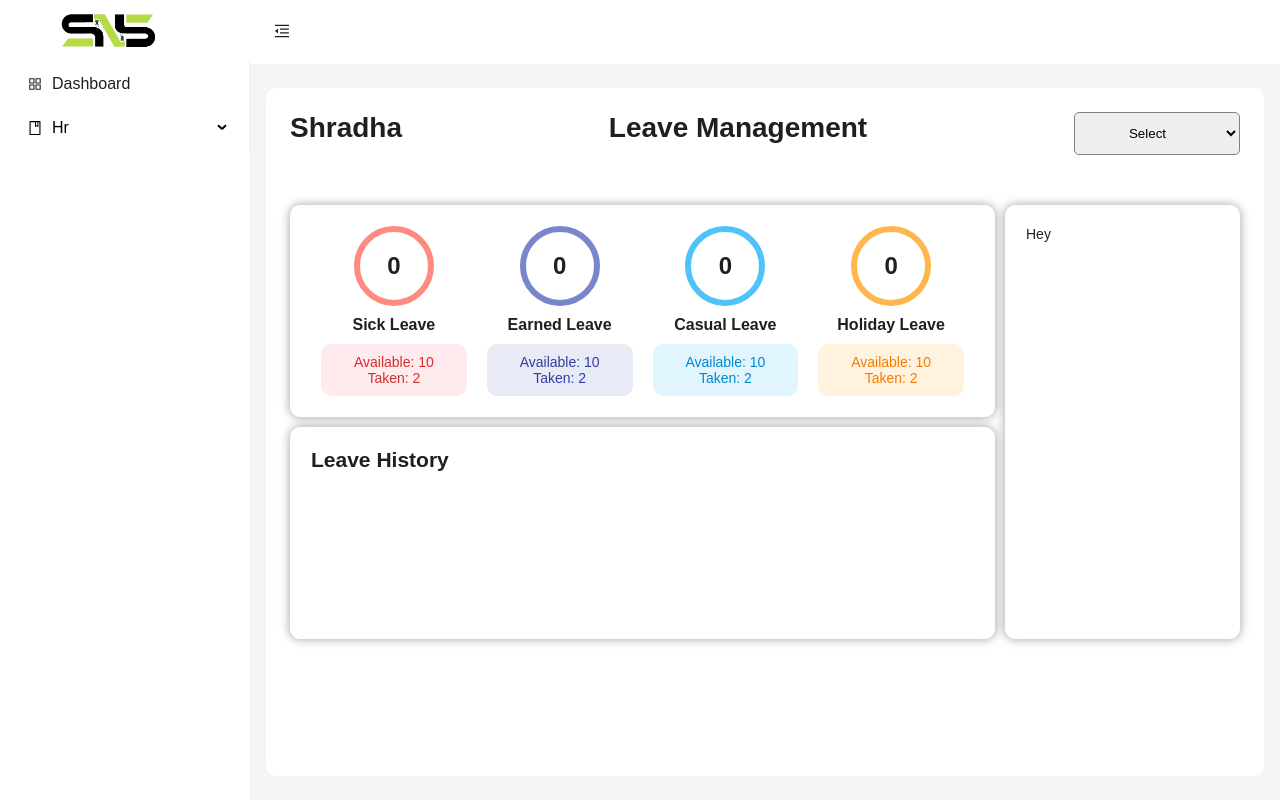
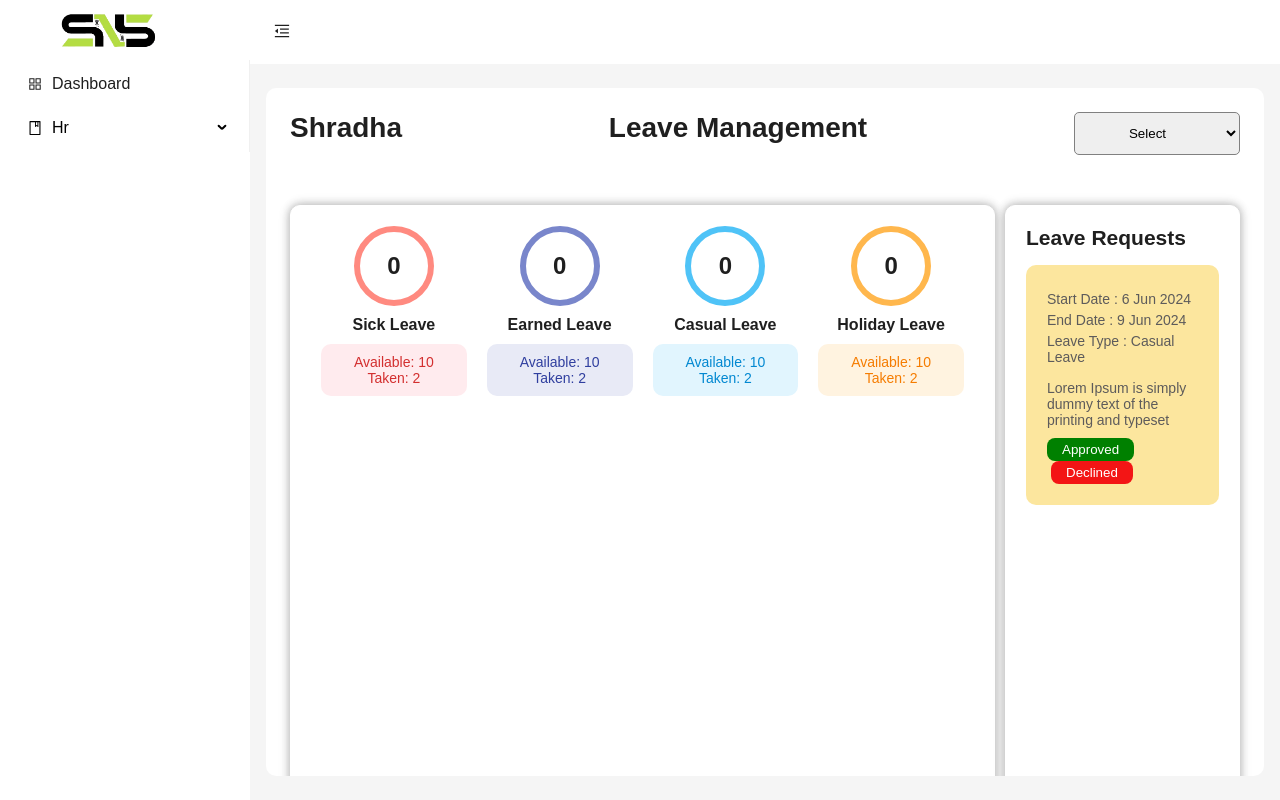
Before and after one commit to Osbeam/Employee-Management, a React (Create React App) app: page /hrpanel/leave-management in a window 1280 px wide. Built offline with nearby package versions, Linux system fonts and the light colour scheme.

Commit message:
Dept ,sub dept, desig updated

```diff
--- a/src/hr/pages/Leave_management.css
+++ b/src/hr/pages/Leave_management.css
@@ -162,9 +162,7 @@
                 4px 0 8px rgba(0, 0, 0, 0.1),
                 -4px 0 8px rgba(0, 0, 0, 0.1);
 }
-.inner-LH-container{
 
-}
 .LM-leave-Request-section{
     display: flex;
     padding: 20px;
@@ -175,3 +173,96 @@
                 4px 0 8px rgba(0, 0, 0, 0.1),
                 -4px 0 8px rgba(0, 0, 0, 0.1);
 }
+.LR-heading h1{
+    margin-bottom: 15px;
+   }
+
+   .LR-container{
+       background-color: white;
+       height: 100vh;
+       width: auto;
+   }
+   .LR-inner-card{
+       background-color: #FCE69E;
+       padding: 20px;
+       border: 1px solid transparent;
+       border-radius: 10px;
+   }
+   .LR-para{
+       color: #5D5B5B;
+       padding-top: 15px;
+       display: flex;
+   }
+   .LR-btn{
+       margin-top: 10px;
+   }
+   .LR-btn-approve{
+       padding: 4px 15px 4px 15px;
+       color: white;
+       background-color: green;
+       outline: none;
+       border: none;
+       margin-right: 4px;
+       border-radius: 8px;
+       cursor: pointer;
+   }
+
+   .LR-type-date p{
+       color: #5D5B5B;
+       padding-top: 5px;
+   }
+
+
+
+
+
+
+
+
+/*Leave Request section*/
+.rs-heading h1{
+ margin-bottom: 15px;
+}
+
+.rs-container{
+    background-color: white;
+    height: 100vh;
+    width: auto;
+}
+.rs-inner-card{
+    background-color: #FCE69E;
+    padding: 20px;
+    border: 1px solid transparent;
+    border-radius: 10px;
+}
+.rs-para{
+    color: #5D5B5B;
+    padding-top: 15px;
+}
+.rs-btn{
+    margin-top: 10px;
+}
+.rs-btn-approve{
+    padding: 4px 15px 4px 15px;
+    color: white;
+    background-color: green;
+    outline: none;
+    border: none;
+    margin-right: 4px;
+    border-radius: 8px;
+    cursor: pointer;
+}
+.rs-btn-decline{
+    padding: 4px 15px 4px 15px;
+    color: white;
+    background-color: rgb(243, 21, 21);
+    outline: none;
+    border: none;
+    margin-left: 4px;
+    border-radius: 8px;
+    cursor: pointer;
+}
+.rs-type-date p{
+    color: #5D5B5B;
+    padding-top: 5px;
+}
--- a/src/hr/pages/Leave_management.js
+++ b/src/hr/pages/Leave_management.js
@@ -69,14 +69,52 @@ export default function Leave_management() {
                         </section>
 
                         <section className='LM-leave-History-section'>
-                            <div>
-                                <h1>Leave History</h1>
-                                <div className='inner-LH-container'>
+                        <div className='LR-main-container'>
+                                <div className='LR-heading'>
+                                    <h1>Leave Requests</h1>
+                                </div>
+                                <div className='LR-container'>
+                                    <div className='LR-inner-card'>
+                                        <div className='LR-type-date'>
+                                            <p>Sick Leave</p>
+
+                                        </div>
+                                        <div className='LR-para'>
+                                            <p>Lorem Ipsum is simply dummy text
+                                                of the printing and typeset</p>
+                                                <button className='LR-btn-approve'>Approved</button>
+                                        </div>
+
+                                    </div>
 
                                 </div>
                             </div>
                         </section>
-                        <aside className='LM-leave-Request-section'>Hey</aside>
+                        <aside className='LM-leave-Request-section'>
+                            <div className='rs-main-container'>
+                                <div className='rs-heading'>
+                                    <h1>Leave Requests</h1>
+                                </div>
+                                <div className='rs-container'>
+                                    <div className='rs-inner-card'>
+                                        <div className='rs-type-date'>
+                                            <p>Start Date : 6 Jun 2024</p>
+                                            <p>End Date : 9 Jun 2024</p>
+                                            <p>Leave Type : Casual Leave</p>
+                                        </div>
+                                        <div className='rs-para'>
+                                            <p>Lorem Ipsum is simply dummy text
+                                                of the printing and typeset</p>
+                                        </div>
+                                        <div className='rs-btn'>
+                                            <button className='rs-btn-approve'>Approved</button>
+                                            <button className='rs-btn-decline'>Declined</button>
+                                        </div>
+                                    </div>
+
+                                </div>
+                            </div>
+                       </aside>
                     </div>
                 </div>
             </div>
```
